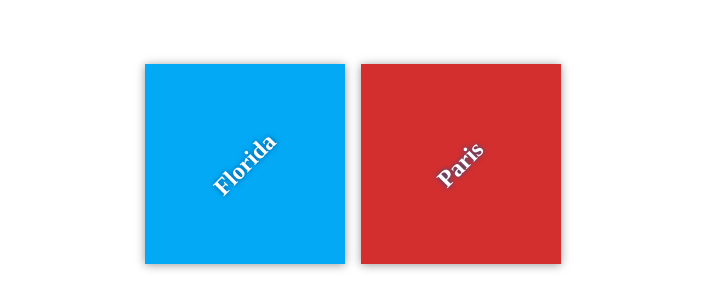
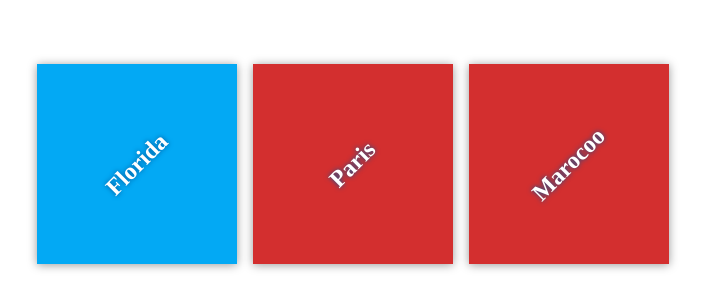
Before and after one commit to iamcoder2017/my-travel-plans, a plain HTML site: page index.htm in a window 1280 px wide. Shown: the part 236-544 px from the top of the page, without its empty margins (287-992 px from the left). Drawn offline with Linux system fonts and the light colour scheme.

Commit message:
Squash Two Last Commit

```diff
--- a/css/app.css
+++ b/css/app.css
@@ -40,9 +40,15 @@ body {
     text-align: center;
 }
 
+.destination:hover h2 {
+    transform: rotate(0deg);
+}
+
+
 h2 {
     margin: 0;
     transform: rotate(-45deg);
+    transition: transform 0.5s;
     text-shadow: 0 0 5px #01579b;
 }
 
--- a/index.htm
+++ b/index.htm
@@ -17,6 +17,10 @@
             <div class="destination" id="paris">
                 <h2>Paris</h2>
             </div>
+
+            <div class="destination" id="paris">
+                <h2>Marocoo</h2>
+            </div>
         </div>
     </div>
 
```
